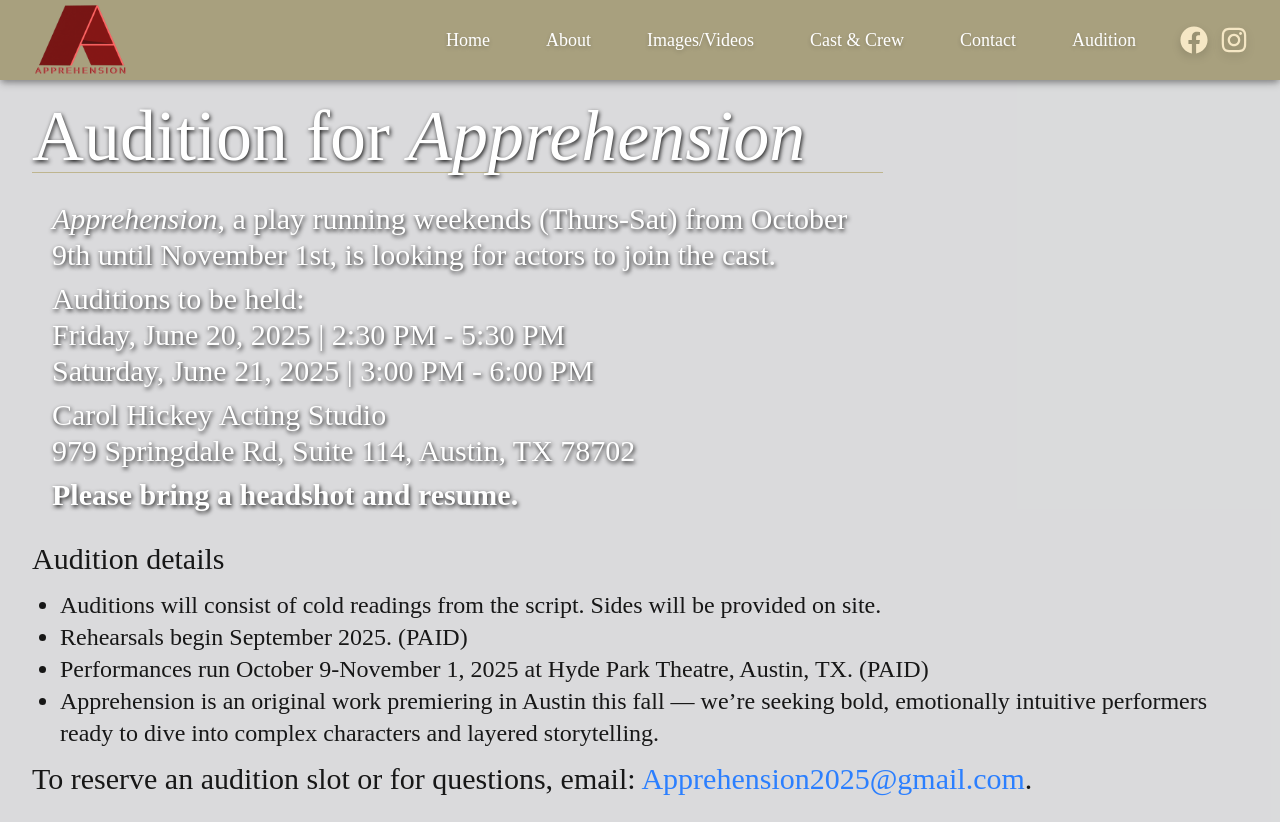
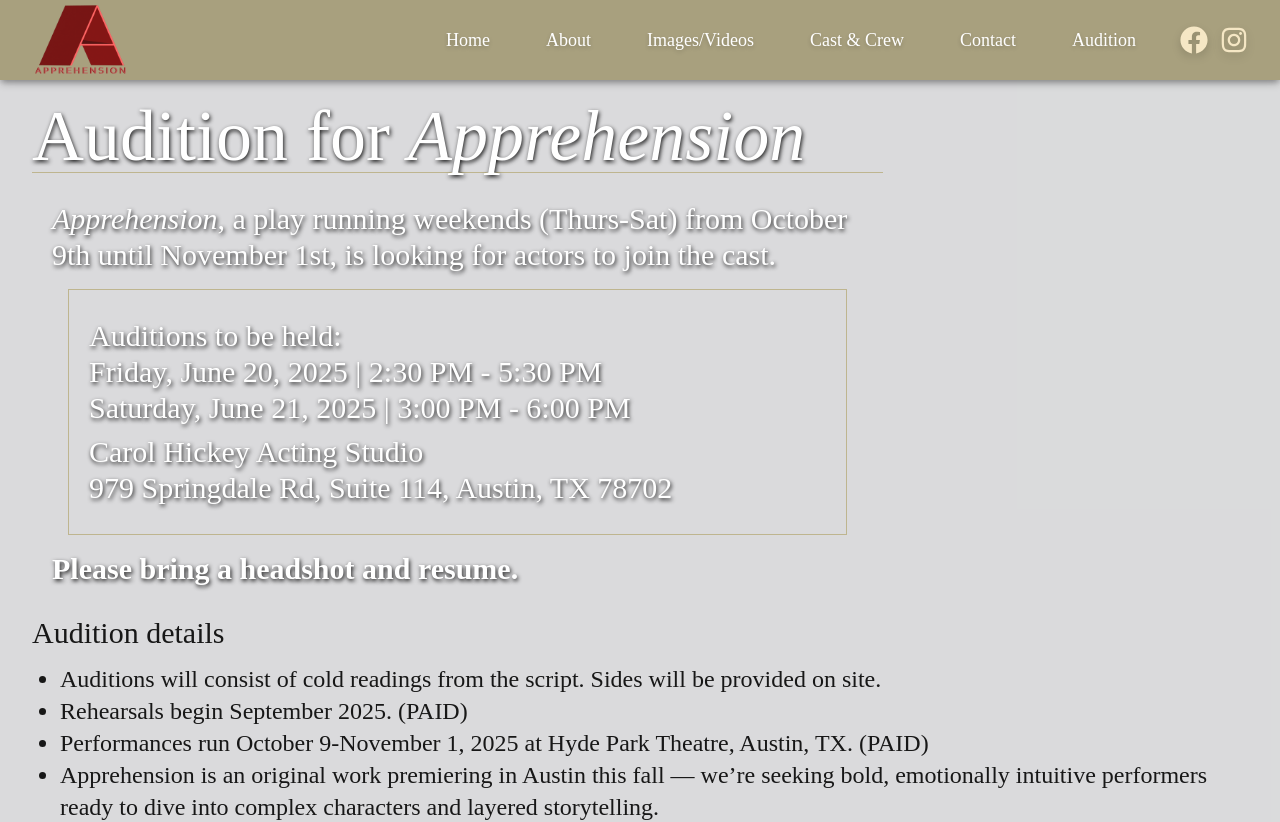
Before and after one commit to lbdeyo/apprehensionplay, a Next.js app: page /audition in a window 1280 px wide. Shown: the top 822 px of the page. Built offline with nearby package versions, Linux system fonts and the light colour scheme; a web font is replaced by a local one.

Commit message:
adding a bordered box

```diff
--- a/app/audition/page.tsx
+++ b/app/audition/page.tsx
@@ -20,6 +20,7 @@ export default function Audition() {
                             <p className="md:my-2">
                                 <i>Apprehension</i>, a play running weekends (Thurs-Sat) from October 9th until November 1st, is looking for actors to join the cast.
                             </p>
+                            <div className="p-5 m-4 border-[#BEB58F] border-1">
                                 <p className="md:my-2">
                                     Auditions to be held:<br></br>
                                     Friday, June 20, 2025 | 2:30 PM - 5:30 PM<br></br>
@@ -29,6 +30,7 @@ export default function Audition() {
                                     Carol Hickey Acting Studio<br></br>
                                     979 Springdale Rd, Suite 114, Austin, TX 78702
                                 </p>
+                            </div>
                             <p className="md:my-2">
                                 <strong>Please bring a headshot and resume.</strong>
                             </p>
```
Lines whose indentation alone changed are shown as unchanged.
